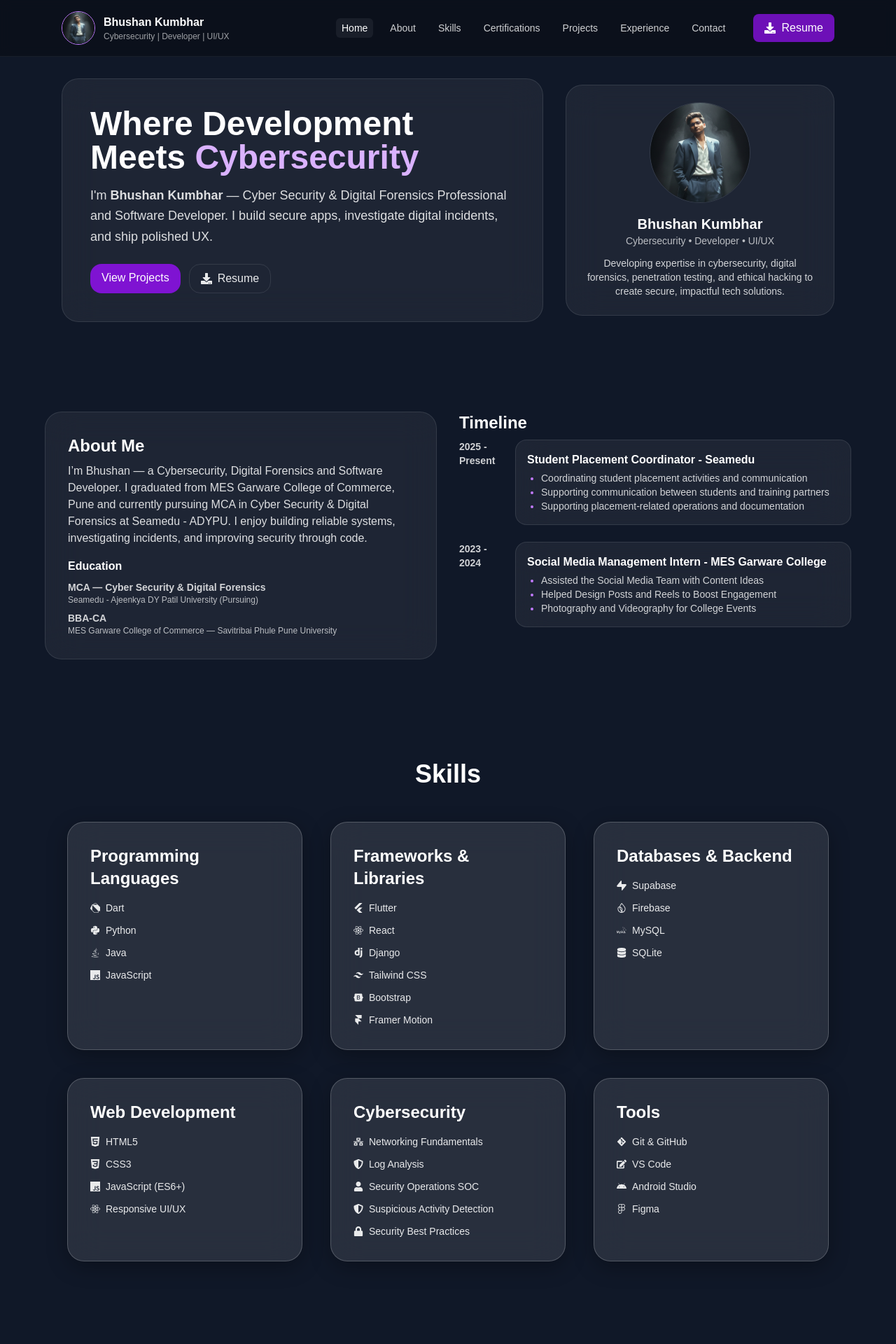
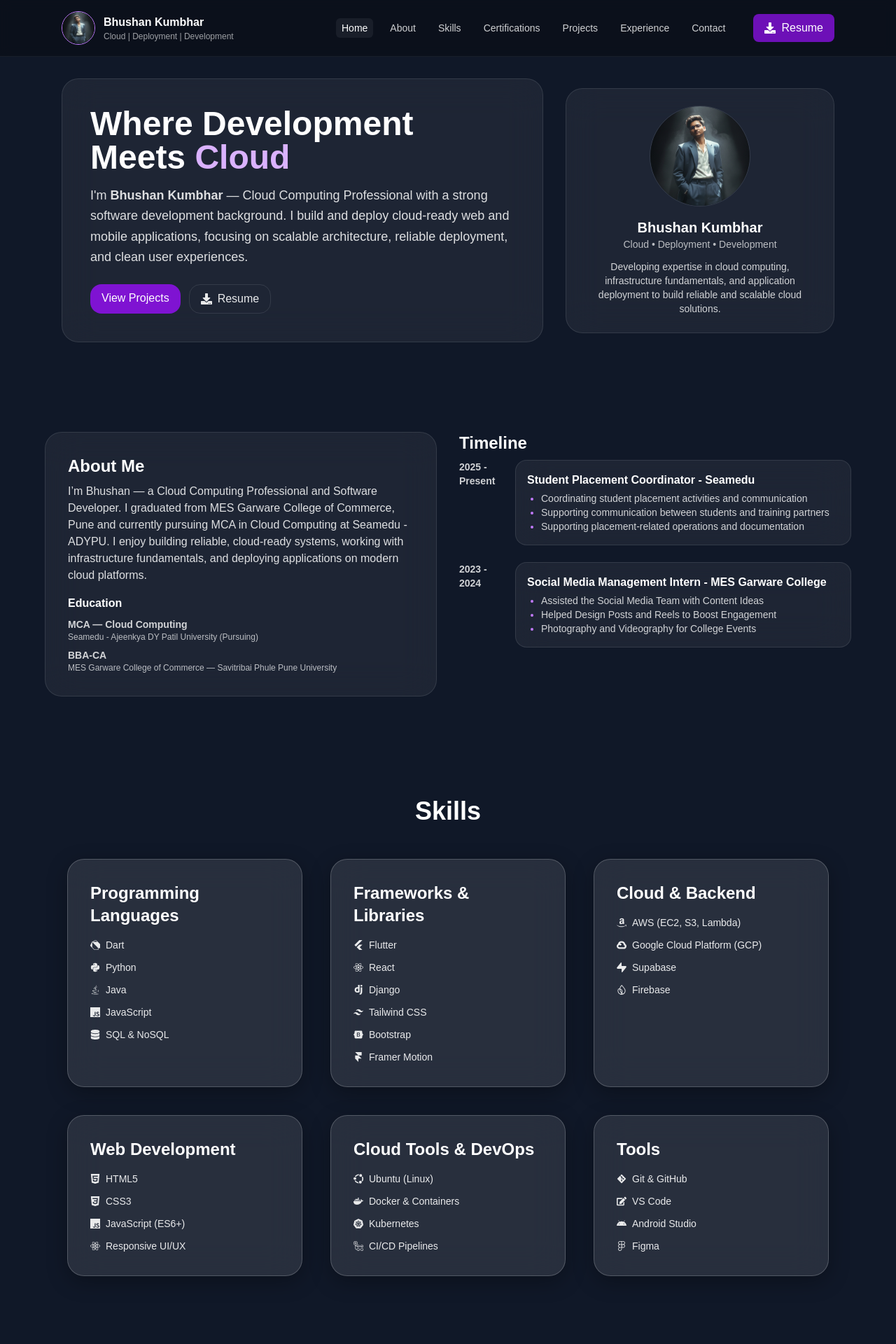
Before and after one commit to Bhushan-3000/Bhushan_Kumbhar_Portfolio, a React (Vite) app: page / in a window 1280 px wide. Shown: the top 1920 px of the page at 70% size. Built offline with nearby package versions, Linux system fonts and the light colour scheme.

Commit message:
Cloud Portfolio updated

```diff
--- a/package.json
+++ b/package.json
@@ -13,6 +13,7 @@
     "deploy": "gh-pages -d dist"
   },
   "dependencies": {
+    "@threeveloper/azure-react-icons": "^1.1.1",
     "framer-motion": "^12.23.24",
     "react": "^19.2.0",
     "react-dom": "^19.2.0",
--- a/src/App.jsx
+++ b/src/App.jsx
@@ -19,6 +19,7 @@
 } from "react-icons/fa";
 import {
   FaJava,
+  FaDocker,
   FaPython,
   FaReact,
   FaGitAlt,
@@ -34,6 +35,11 @@
 
 import {
   SiDart,
+  SiAmazon,
+  SiGooglecloud,
+  SiKubernetes,
+  SiGithubactions,
+  SiUbuntu,
   SiFlutter,
   SiSupabase,
   SiTailwindcss,
@@ -186,7 +192,7 @@
     />
             <div>
               <div className="text-white font-semibold">Bhushan Kumbhar</div>
-              <div className="text-xs text-white/60">Cybersecurity | Developer | UI/UX </div>
+              <div className="text-xs text-white/60">Cloud | Deployment | Development</div>
             </div>
           </div>
 
@@ -323,11 +329,10 @@
             <div className="backdrop-blur-xl bg-white/6 border border-white/10 rounded-3xl p-10 max-w-3xl">
               <h1 className="text-4xl md:text-5xl font-extrabold mb-4">
                 Where <span className="font-extrabold">Development</span>  Meets{" "}
-                <span className="text-purple-300 font-extrabold">Cybersecurity</span>
+                <span className="text-purple-300 font-extrabold">Cloud</span>
               </h1>
               <p className="text-lg text-white/85 leading-relaxed mb-6">
-                I'm <strong>Bhushan Kumbhar</strong> — Cyber Security & Digital
-                Forensics Professional and Software Developer. I build secure apps, investigate digital incidents, and ship polished UX.
+                I'm <strong>Bhushan Kumbhar</strong> — Cloud Computing Professional with a strong software development background. I build and deploy cloud-ready web and mobile applications, focusing on scalable architecture, reliable deployment, and clean user experiences.
 
               </p>
 
@@ -370,9 +375,9 @@
                 />
               </div>
               <div className="text-xl font-semibold">Bhushan Kumbhar</div>
-              <div className="text-sm text-white/70 mb-3">Cybersecurity • Developer • UI/UX</div>
+              <div className="text-sm text-white/70 mb-3">Cloud • Deployment • Development</div>
               <p className="text-sm text-white/80">
-                Developing expertise in cybersecurity, digital forensics, penetration testing, and ethical hacking to create secure, impactful tech solutions.
+                Developing expertise in cloud computing, infrastructure fundamentals, and application deployment to build reliable and scalable cloud solutions.
               </p>
             </div>
           </motion.div>
@@ -390,17 +395,15 @@
           >
             <h3 className="text-2xl font-bold mb-2">About Me</h3>
             <p className="text-white/85 mb-4">
-              I’m Bhushan — a Cybersecurity, Digital Forensics and Software Developer. I graduated from MES
-              Garware College of Commerce, Pune  and currently pursuing MCA in Cyber Security & Digital
-              Forensics at Seamedu - ADYPU. I enjoy building reliable systems, investigating
-              incidents, and improving security through code.
+              I’m Bhushan — a Cloud Computing Professional and Software Developer. I graduated from MES
+              Garware College of Commerce, Pune  and currently pursuing MCA in Cloud Computing at Seamedu - ADYPU. I enjoy building reliable, cloud-ready systems, working with infrastructure fundamentals, and deploying applications on modern cloud platforms.
             </p>
 
             <div className="mt-4">
               <h4 className="font-semibold mb-2">Education</h4>
               <ul className="text-sm text-white/80 space-y-2">
                 <li>
-                  <strong>MCA — Cyber Security & Digital Forensics</strong>
+                  <strong>MCA — Cloud Computing</strong>
                   <div className="text-xs text-white/70">Seamedu - Ajeenkya DY Patil University (Pursuing)</div>
                 </li>
                 <li>
@@ -468,6 +471,8 @@
         <li className="flex items-center gap-2"><FaPython /> Python</li>
         <li className="flex items-center gap-2"><FaJava /> Java</li>
         <li className="flex items-center gap-2"><SiJavascript /> JavaScript</li>
+        <li className="flex items-center gap-2"><FaDatabase /> SQL & NoSQL</li>
+
         {/* <li className="flex items-center gap-2"><FaDatabase /> SQL</li> */}
       </ul>
     </div>
@@ -487,12 +492,12 @@
 
     {/* Databases & Backend */}
     <div className="backdrop-blur-xl bg-white/10 dark:bg-white/5 border border-white/20 rounded-3xl p-8 shadow-[0_8px_30px_rgba(0,0,0,0.3)]">
-      <h4 className="text-2xl font-bold mb-4">Databases & Backend</h4>
+      <h4 className="text-2xl font-bold mb-4">Cloud & Backend</h4>
       <ul className="space-y-3 opacity-90 text-sm">
+        <li className="flex items-center gap-2"><SiAmazon /> AWS (EC2, S3, Lambda)</li>
+        <li className="flex items-center gap-2"><SiGooglecloud /> Google Cloud Platform (GCP)</li>
         <li className="flex items-center gap-2"><SiSupabase /> Supabase</li>
         <li className="flex items-center gap-2"><SiFirebase /> Firebase</li>
-        <li className="flex items-center gap-2"><SiMysql /> MySQL</li>
-        <li className="flex items-center gap-2"><FaDatabase /> SQLite</li>
         {/* <li className="flex items-center gap-2"><FaGitAlt /> REST APIs</li> */}
       </ul>
     </div>
@@ -511,13 +516,13 @@
 
     {/* Cybersecurity Skills */}
     <div className="backdrop-blur-xl bg-white/10 dark:bg-white/5 border border-white/20 rounded-3xl p-8 shadow-[0_8px_30px_rgba(0,0,0,0.3)]">
-      <h4 className="text-2xl font-bold mb-4">Cybersecurity</h4>
+      <h4 className="text-2xl font-bold mb-4">Cloud Tools & DevOps</h4>
       <ul className="space-y-3 opacity-90 text-sm">
-        <li className="flex items-center gap-2"><FaNetworkWired /> Networking Fundamentals</li>
-        <li className="flex items-center gap-2"><FaShieldAlt /> Log Analysis</li>
-        <li className="flex items-center gap-2"><FaUser /> Security Operations SOC</li>
-        <li className="flex items-center gap-2"><FaShieldAlt /> Suspicious Activity Detection</li>
-        <li className="flex items-center gap-2"><FaLock /> Security Best Practices</li>
+        <li className="flex items-center gap-2"><SiUbuntu /> Ubuntu (Linux)</li>
+        <li className="flex items-center gap-2"><FaDocker /> Docker & Containers</li>
+        <li className="flex items-center gap-2"><SiKubernetes /> Kubernetes</li>
+        <li className="flex items-center gap-2"><SiGithubactions /> CI/CD Pipelines</li>
+
       </ul>
     </div>
 
```
Also changed, not shown: 1 other file (tests, documents, lock files or other folders).
